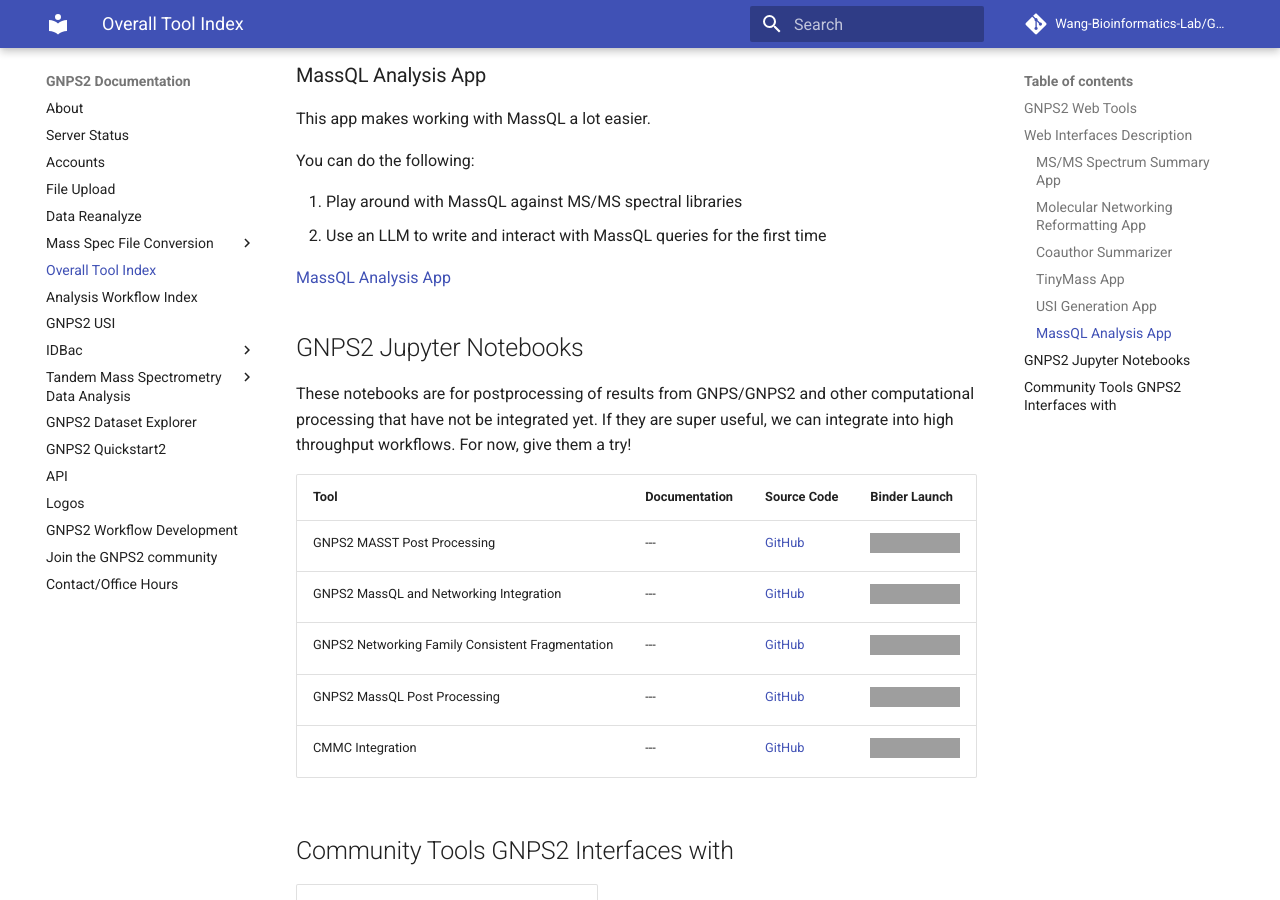
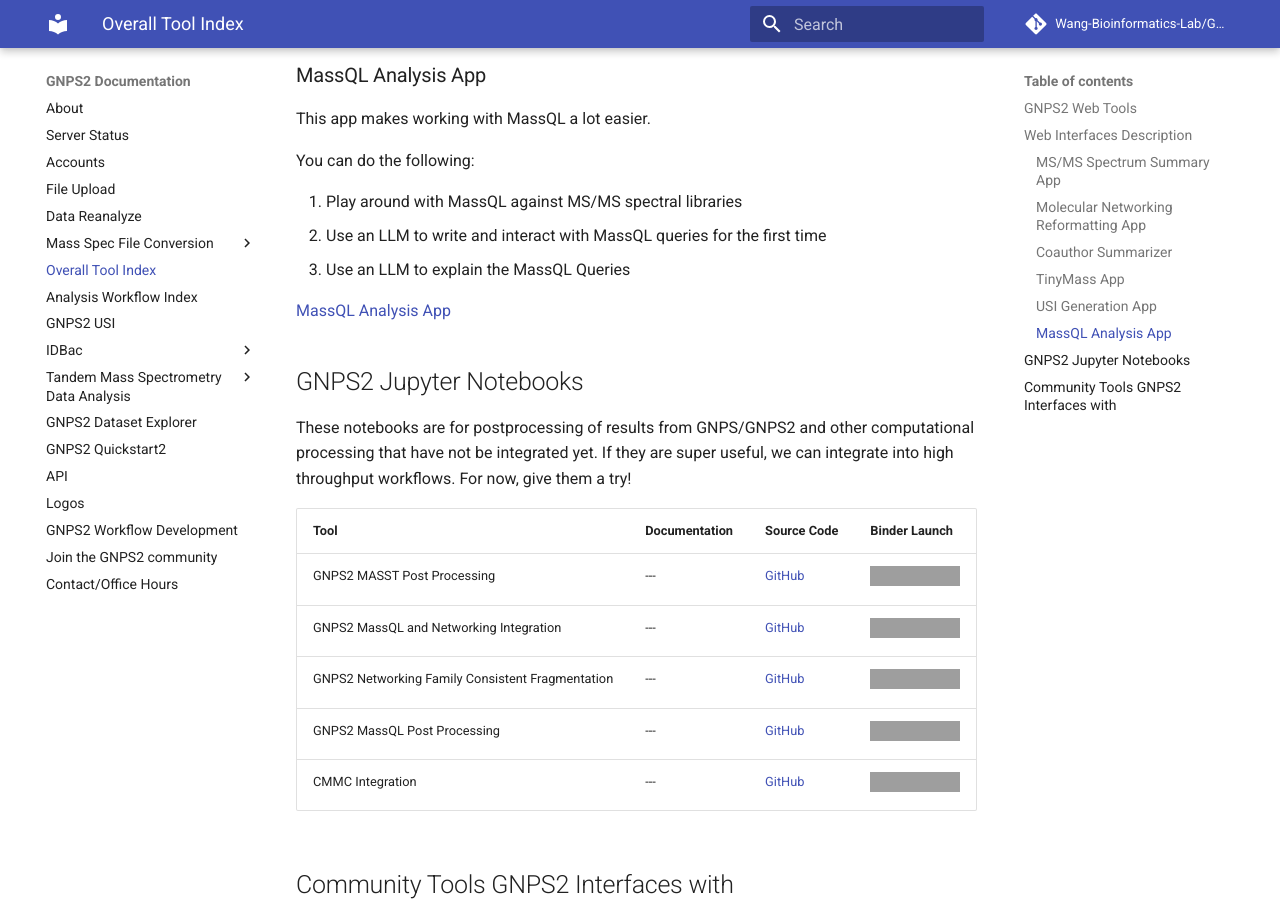
Before and after one commit to Wang-Bioinformatics-Lab/GNPS2_Documentation, an MkDocs documentation site: the page built from docs/toolindex.md, in a window 1280 px wide and 900 px high, scrolled down 2405 px, cut to the strip 0-900 px from the top of the window. Built offline with MkDocs 1.6.1 and Material for MkDocs 9.7.7, drawn with Linux system fonts in a browser that asks for light colours; comment, search, counter and statistics services are not loaded; grey boxes are pictures that could not be loaded.

Commit message:
Update toolindex.md

```diff
--- a/docs/toolindex.md
+++ b/docs/toolindex.md
@@ -75,6 +75,7 @@
 
 1. Play around with MassQL against MS/MS spectral libraries
 2. Use an LLM to write and interact with MassQL queries for the first time
+3. Use an LLM to explain the MassQL Queries
 
 [MassQL Analysis App](https://massql-analysis.gnps2.org/)
 
```
